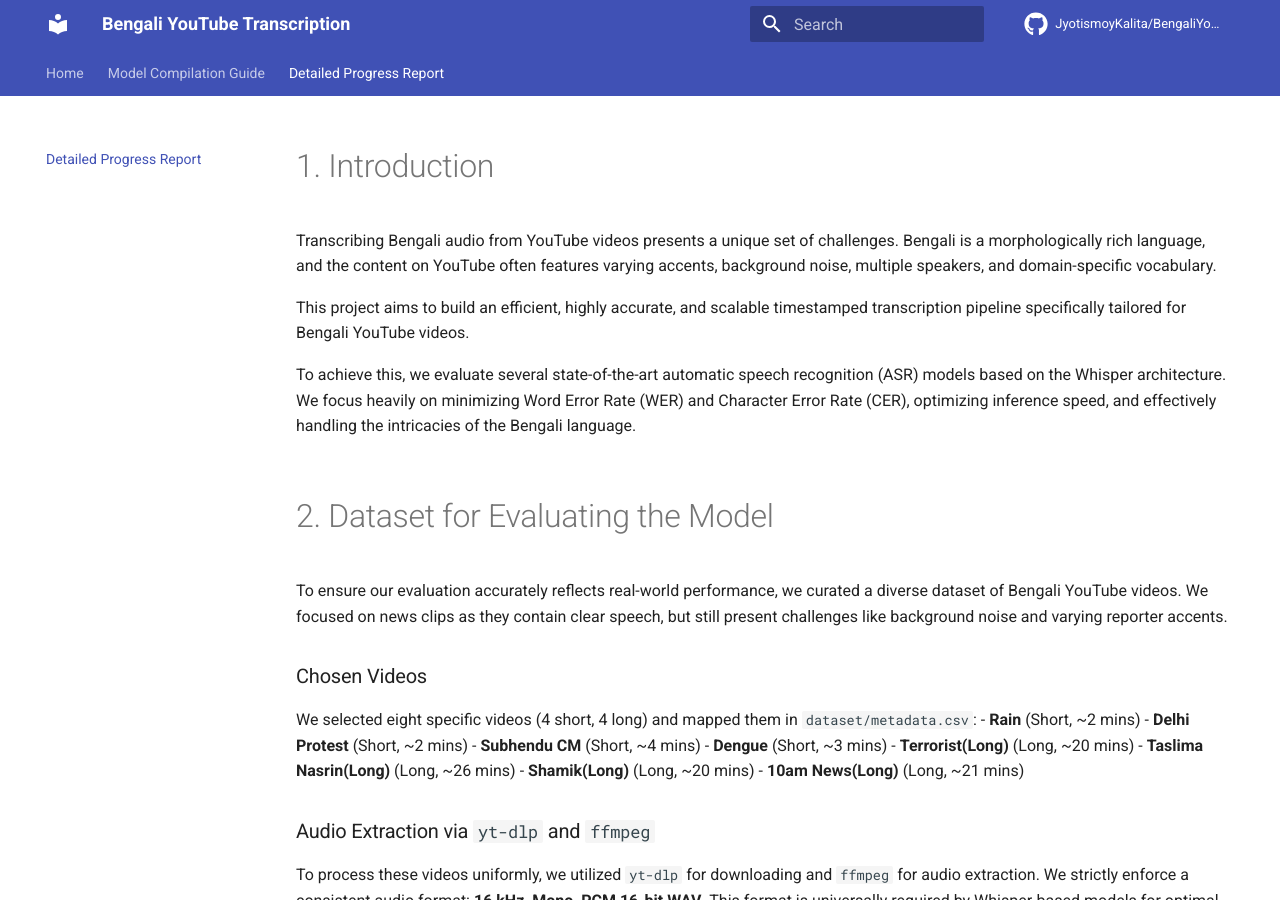
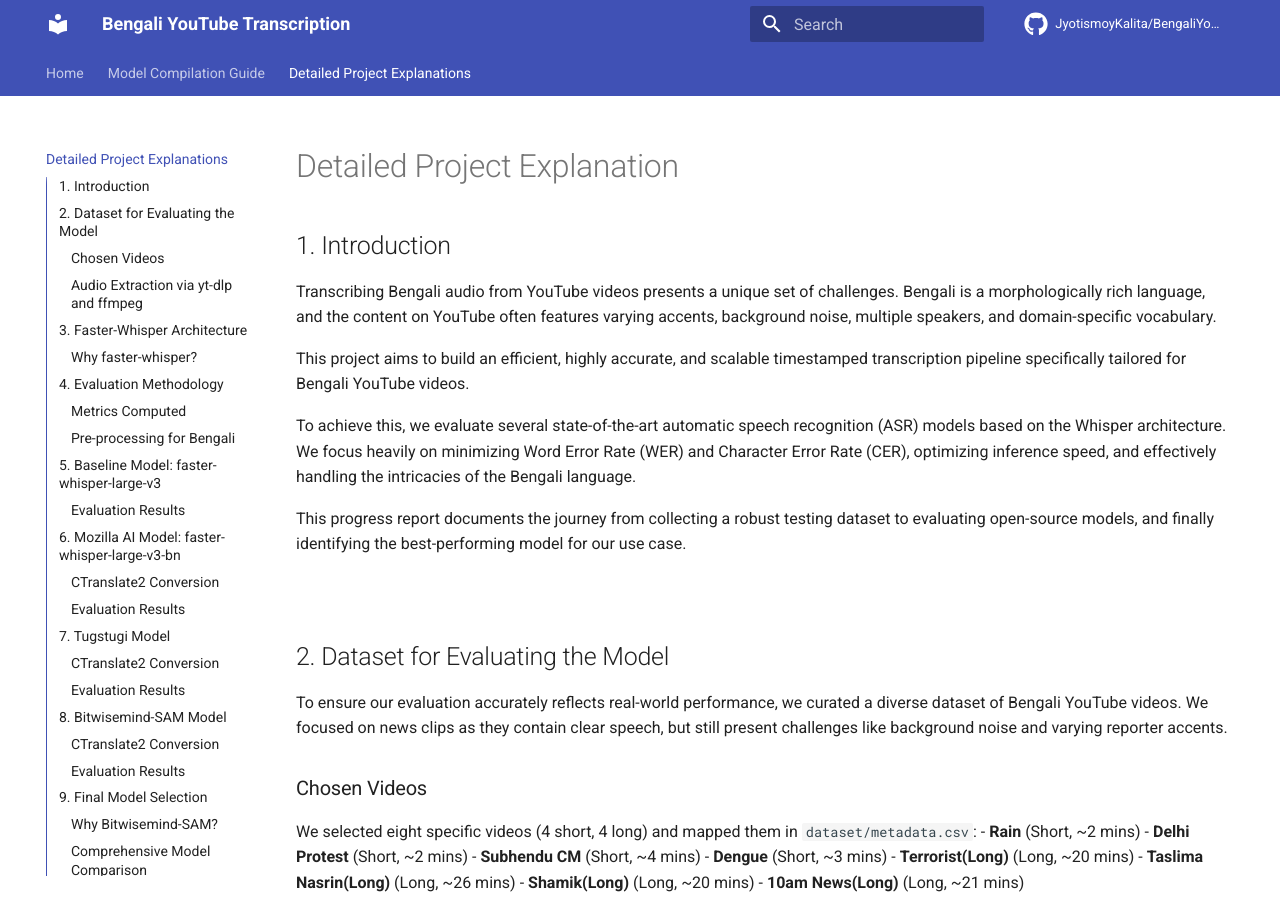
Before and after one commit to JyotismoyKalita/BengaliYoutubeTranscription, an MkDocs documentation site: the page built from docs/Progress_Report.md, in a window 1280 px wide and 900 px high. Built offline with MkDocs 1.6.1 and Material for MkDocs 9.7.7, drawn with Linux system fonts in a browser that asks for light colours; comment, search, counter and statistics services are not loaded.

Commit message:
Improved Structuring

```diff
--- a/docs/Progress_Report.md
+++ b/docs/Progress_Report.md
@@ -1,4 +1,6 @@
-# 1. Introduction
+# Detailed Project Explanation
+
+## 1. Introduction
 
 Transcribing Bengali audio from YouTube videos presents a unique set of challenges. Bengali is a morphologically rich language, and the content on YouTube often features varying accents, background noise, multiple speakers, and domain-specific vocabulary.
 
@@ -6,11 +8,13 @@ This project aims to build an efficient, highly accurate, and scalable timestamp
 
 To achieve this, we evaluate several state-of-the-art automatic speech recognition (ASR) models based on the Whisper architecture. We focus heavily on minimizing Word Error Rate (WER) and Character Error Rate (CER), optimizing inference speed, and effectively handling the intricacies of the Bengali language.
 
+This progress report documents the journey from collecting a robust testing dataset to evaluating open-source models, and finally identifying the best-performing model for our use case.
+
 
 <br>
 
 
-# 2. Dataset for Evaluating the Model
+## 2. Dataset for Evaluating the Model
 
 To ensure our evaluation accurately reflects real-world performance, we curated a diverse dataset of Bengali YouTube videos. We focused on news clips as they contain clear speech, but still present challenges like background noise and varying reporter accents.
 
@@ -55,7 +59,7 @@ def download_and_extract_audio(url, output_stem):
 <br>
 
 
-# 3. Faster-Whisper Architecture
+## 3. Faster-Whisper Architecture
 
 Throughout this project, we prioritize the **faster-whisper** implementation of OpenAI's Whisper models over the standard HuggingFace/OpenAI versions.
 
@@ -87,7 +91,7 @@ print("CUDA DLLs loaded")
 <br>
 
 
-# 4. Evaluation Methodology
+## 4. Evaluation Methodology
 
 To objectively evaluate the transcription quality, we use the industry-standard **JIWER** library.
 
@@ -107,7 +111,7 @@ The metrics are calculated across all 5 test videos for each model to produce a
 <br>
 
 
-# 5. Baseline Model: faster-whisper-large-v3
+## 5. Baseline Model: faster-whisper-large-v3
 
 Our first test was with the default OpenAI `large-v3` model. While `large-v3` is an incredibly capable multilingual model trained on millions of hours of audio, it is a generalist. It has not been specifically fine-tuned extensively enough on Bengali to capture the nuances of regional dialects and complex vocabulary.
 
@@ -132,7 +136,7 @@ As noted in various ASR research communities, zero-shot performance of base Whis
 <br>
 
 
-# 6. Mozilla AI Model: faster-whisper-large-v3-bn
+## 6. Mozilla AI Model: faster-whisper-large-v3-bn
 
 To improve upon the baseline, we tested the `mozilla-ai/faster-whisper-large-v3-bn` model. This is a fine-tuned version of OpenAI's Whisper large-v3 model, specifically targeted at Bengali (`bn`) by Mozilla.ai (available on HuggingFace as `mozilla-ai/whisper-large-v3-bn`).
 
@@ -165,7 +169,7 @@ ct2-transformers-converter --model mozilla-ai/whisper-large-v3-bn --output_dir m
 <br>
 
 
-# 7. Tugstugi Model
+## 7. Tugstugi Model
 
 The `tugstugi` model (`tugstugi/bengaliai-regional-asr_whisper-medium`) represents a paradigm shift in our evaluation. "Tugstugi" is a prominent contributor and Kaggle Grandmaster in the Bengali ASR community, well-known for providing high-quality models and won 1st Place in Bengali.AI's Speech Recognition competition hosted in Kaggle - [Bengali.AI Competition](https://www.kaggle.com/competitions/bengaliai-speech/writeups/chimege-1st-place-solution)
 
@@ -198,7 +202,7 @@ ct2-transformers-converter --model tugstugi/bengaliai-regional-asr_whisper-mediu
 <br>
 
 
-# 8. Bitwisemind-SAM Model
+## 8. Bitwisemind-SAM Model
 
 The `bitwisemind-sam` model (`bitwisemind/sam_15000_clean_text_full_model`) is a specialized, fine-tuned iteration built upon the successes of the tugstugi architecture. "BitwiseMind" is a research team from BUET that participated in the **DL Sprint 4.0** competition, which specifically focused on improving Bengali long-form speech recognition in noisy environments.
 
@@ -231,7 +235,7 @@ ct2-transformers-converter --model bitwisemind/sam_15000_clean_text_full_model -
 <br>
 
 
-# 9. Final Model Selection
+## 9. Final Model Selection
 
 After extensive evaluation across diverse Bengali YouTube news clips (featuring varying background noise levels, different speaker accents, and complex vocabulary), we have definitively selected the **Bitwisemind-SAM** (`bitwisemind/sam_15000_clean_text_full_model`) model for our transcription pipeline.
 
@@ -279,7 +283,7 @@ The data clearly supports our decision. While OpenAI's default `large-v3` models
 <br>
 
 
-# 10. Final Pipeline
+## 10. Final Pipeline
 
 With our ideal model selected and the parameters tuned, we have established the final, highly-optimized Bengali ASR pipeline. The system is designed to take either a direct YouTube link or a local video file, handle all necessary preprocessing steps automatically, and output a clean, timestamped transcription.
 
@@ -323,7 +327,7 @@ The final result is a highly accurate, easily readable, and perfectly timed tran
 <br>
 
 
-# 11. Deployment
+## 11. Deployment
 
 With the `bitwisemind-sam` model selected and the pipeline optimized, the system is wrapped into a full-stack web application located in the `VideoTranscription` directory. This allows end-users to easily interact with the model via a modern UI.
 
--- a/mkdocs.yml
+++ b/mkdocs.yml
@@ -18,7 +18,7 @@ theme:
 nav:
   - Home: index.md
   - Model Compilation Guide: Model_Guide.md
-  - Detailed Progress Report: Progress_Report.md
+  - Detailed Project Explanations: Progress_Report.md
 
 markdown_extensions:
   - pymdownx.superfences:
```
Also changed, not shown: docs/index.md (+1 -1 lines).
